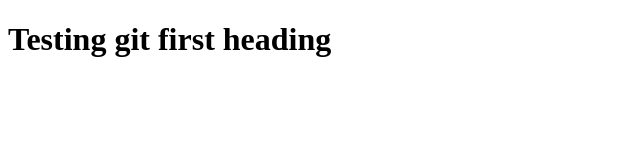
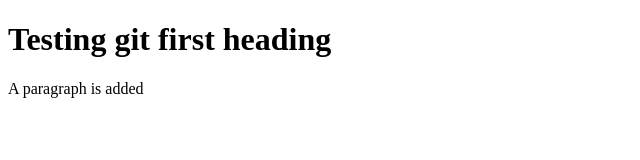
Before and after one commit to ShamiulIslam388/test-folder, a plain HTML site: page index.html in a window 1280 px wide. Shown: the whole page, without its empty margins (0-640 px from the left). Drawn offline with Linux system fonts and the light colour scheme.

Commit message:
Update index.html
paragraph added

```diff
--- a/index.html
+++ b/index.html
@@ -7,5 +7,6 @@
 </head>
 <body>
     <h1>Testing git first heading</h1>
+    <p>A paragraph is added</p>
 </body>
 </html>
```
